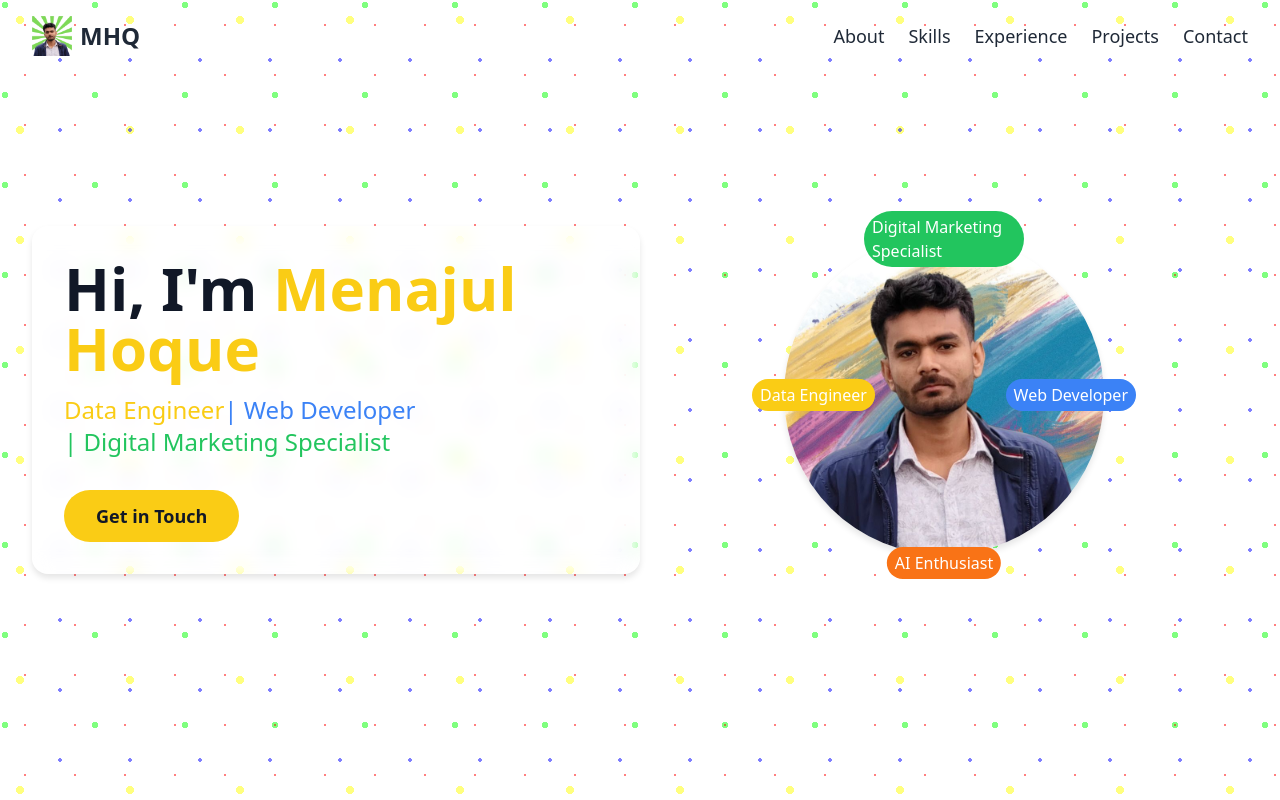
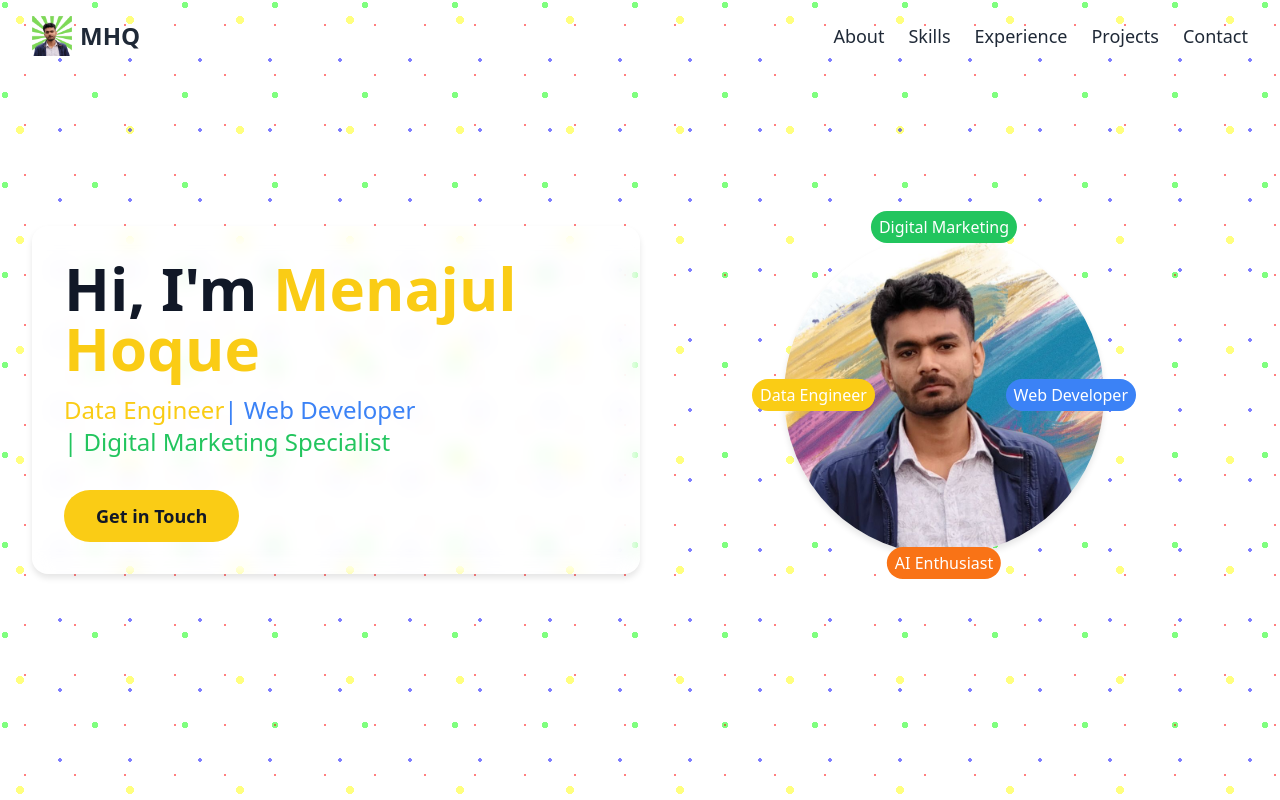
Before and after one commit to MinHackerz/portfolio, a Next.js app: page / in a window 1280 px wide. Shown: the top 800 px of the page. Built offline with nearby package versions, Linux system fonts and the light colour scheme.

Commit message:
Update Hero.js

```diff
--- a/components/Hero.js
+++ b/components/Hero.js
@@ -38,7 +38,7 @@ const Hero = () => {
               <div className="absolute inset-0 animate-pulse-outline rounded-full"></div>
               {/* Roles around the circular profile picture */}
               <div className="absolute top-[-1.5rem] left-1/2 transform -translate-x-1/2 bg-green-500 text-white px-2 py-1 rounded-full">
-                Digital Marketing Specialist
+                Digital Marketing
               </div>
               <div className="absolute left-[-2rem] top-1/2 transform -translate-y-1/2 bg-yellow-400 text-white px-2 py-1 rounded-full">
                 Data Engineer
```
